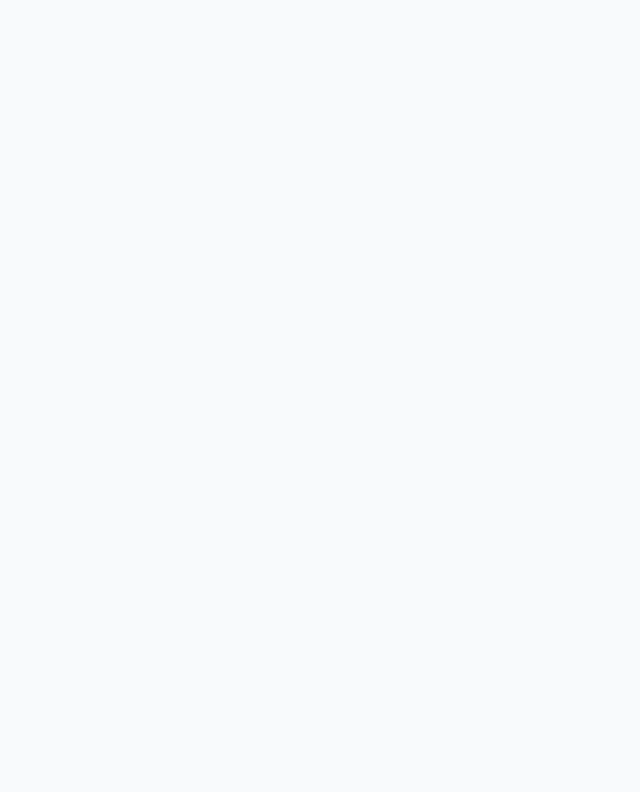
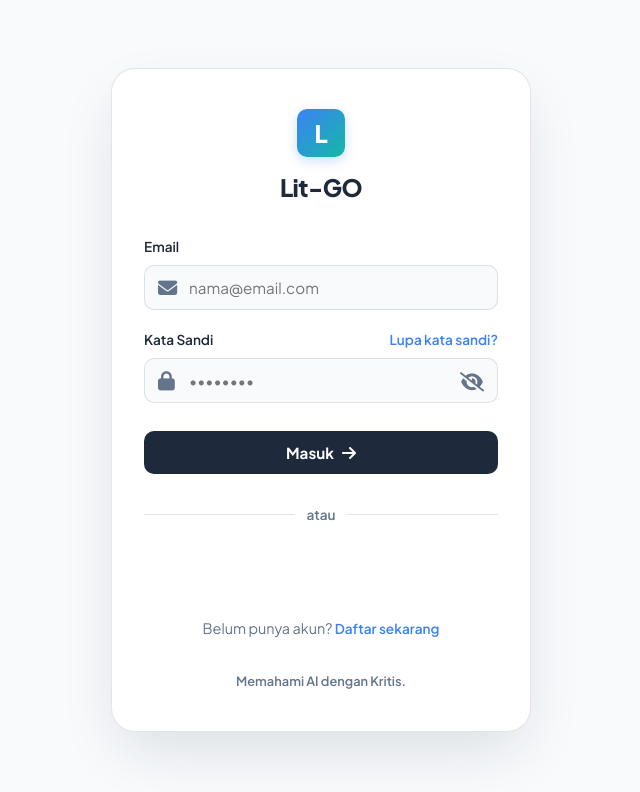
Before and after one commit to Vanderish/Lit-GO, a React (Vite) app: page /login in a window 1280 px wide. Before the commit this address had no page. Shown: the top 792 px of the page, without its empty margins (319-959 px from the left). Built offline with nearby package versions, Linux system fonts and the light colour scheme; no server answers.

Commit message:
login page & protected routes

```diff
--- a/package.json
+++ b/package.json
@@ -10,7 +10,10 @@
     "preview": "vite preview"
   },
   "dependencies": {
+    "@react-oauth/google": "^0.13.5",
     "chart.js": "^4.5.1",
+    "dotenv": "^17.4.2",
+    "jwt-decode": "^4.0.0",
     "react": "^19.2.8",
     "react-chartjs-2": "^5.3.1",
     "react-dom": "^19.2.8",
--- a/src/App.jsx
+++ b/src/App.jsx
@@ -5,16 +5,21 @@ import './App.css'; // Global import, tanpa module
 // Import komponen kamu
 import LandingPage from './pages/LandingPage/LandingPage';
 import Dashboard from './pages/Dashboard/Dashboard';
+import Login from './pages/Auth/Login';
+import ProtectedRoute from './routes/ProtectedRoutes';
 
 function App() {
   return (
     <Router>
       <Routes>
-        {/* Route untuk halaman utama */}
+        {/* Route Publik */}
         <Route path="/" element={<LandingPage />} />
+        <Route path="/login" element={<Login />} />
 
-        {/* Route untuk dashboard */}
-        <Route path="/dashboard" element={<Dashboard />} />
+        {/* Route yang Dilindungi (Hanya untuk user yang sudah login) */}
+        <Route element={<ProtectedRoute />}>
+          <Route path="/dashboard" element={<Dashboard />} />
+        </Route>
       </Routes>
     </Router>
   );
--- a/src/components/Navbar/Navbar.jsx
+++ b/src/components/Navbar/Navbar.jsx
@@ -4,8 +4,8 @@ import { useNavigate } from 'react-router-dom';
 export default function Navbar({ onRequestReset }) {
   const navigate = useNavigate();
 
-  const handleStartLearning = () => {
-    navigate('/dashboard');
+  const handleLogin = () => {
+    navigate('/login');
   };
 
   return (
@@ -24,7 +24,7 @@ export default function Navbar({ onRequestReset }) {
         </div>
 
         <div className="nav-hud">
-          <button className="btn-nav-cta" onClick={handleStartLearning}>Mulai Belajar</button>
+          <button className="btn-nav-cta" onClick={handleLogin}>Login</button>
           <button className="btn-reset" onClick={onRequestReset} title="Reset Progres Platform">
             <i className="fa-solid fa-rotate-right"></i>
           </button>
--- /dev/null
+++ b/src/pages/Auth/Login.css
@@ -0,0 +1,189 @@
+/* WRAPPER UTAMA - Memaksa letak di tengah layar */
+.login-wrapper {
+  min-height: 100vh;
+  display: flex;
+  flex-direction: column; /* Memastikan elemen berjejer atas-bawah ke tengah */
+  align-items: center;
+  justify-content: center;
+  padding: 24px;
+  position: relative;
+  overflow: hidden;
+  background-color: var(--bg);
+}
+
+/* KOTAK LOGIN */
+.login-card {
+  width: 100%;
+  max-width: 420px; /* Membatasi lebar kotak agar tidak kepanjangan */
+  background: var(--white);
+  border: 1px solid var(--line);
+  border-radius: var(--radius-lg);
+  padding: 40px 32px;
+  box-shadow: 0 24px 60px -12px rgba(30, 41, 59, 0.15);
+  position: relative;
+  z-index: 10;
+}
+
+/* HEADER BRAND */
+.brand-header {
+  text-align: center;
+  margin-bottom: 32px;
+  display: flex;
+  flex-direction: column;
+  align-items: center;
+}
+.brand-logo {
+  width: 48px;
+  height: 48px;
+  background: linear-gradient(135deg, var(--indigo), var(--teal));
+  color: var(--white);
+  border-radius: var(--radius-sm);
+  display: flex;
+  align-items: center;
+  justify-content: center;
+  font-family: var(--font-display);
+  font-size: 24px;
+  font-weight: 800;
+  margin-bottom: 12px;
+  box-shadow: 0 4px 12px rgba(59, 130, 246, 0.25);
+}
+.brand-title {
+  font-family: var(--font-display);
+  font-size: 24px;
+  font-weight: 800;
+  color: var(--navy);
+  letter-spacing: -0.02em;
+}
+
+/* INPUT FORM */
+.form-group {
+  margin-bottom: 20px;
+  width: 100%;
+}
+.label-row {
+  display: flex;
+  justify-content: space-between;
+  align-items: center;
+  margin-bottom: 8px;
+}
+.label-row label {
+  font-size: 0.85rem;
+  font-weight: 600;
+  color: var(--navy);
+}
+.link-text {
+  color: var(--indigo);
+  font-weight: 600;
+  font-size: 0.85rem;
+  transition: color 0.2s;
+}
+.link-text:hover { color: var(--navy); }
+
+/* BUNGKUS INPUT & IKON */
+.input-wrapper {
+  position: relative; /* Penting agar ikon tidak keluar melayang */
+  width: 100%;
+  display: block;
+}
+.input-icon {
+  position: absolute;
+  top: 50%;
+  transform: translateY(-50%);
+  color: var(--text-dim);
+  font-size: 1.2rem;
+  z-index: 2;
+}
+.input-icon.left { left: 14px; pointer-events: none; }
+.input-icon.right {
+  right: 14px;
+  cursor: pointer;
+  background: none;
+  border: none;
+  padding: 0;
+}
+.input-icon.right:hover { color: var(--navy); }
+
+/* KOTAK KETIK (TEXTFIELD) */
+.form-input {
+  width: 100%;
+  padding: 12px 14px 12px 44px; /* Padding kiri disisakan untuk ikon */
+  border: 1px solid var(--line);
+  border-radius: var(--radius-sm);
+  background: var(--bg);
+  color: var(--navy);
+  font-size: 0.95rem;
+  transition: all 0.2s;
+  box-sizing: border-box; /* Penting agar padding tidak mengubah width */
+}
+.form-input:focus {
+  outline: none;
+  border-color: var(--indigo);
+  background: var(--white);
+  box-shadow: 0 0 0 3px rgba(59, 130, 246, 0.15);
+}
+
+/* TOMBOL MASUK */
+.btn-submit {
+  width: 100%;
+  padding: 12px;
+  border-radius: var(--radius-sm);
+  background: var(--navy);
+  color: var(--white);
+  font-weight: 700;
+  font-size: 0.95rem;
+  border: none;
+  display: flex;
+  align-items: center;
+  justify-content: center;
+  gap: 8px;
+  transition: background 0.2s, transform 0.15s;
+  margin-top: 28px;
+  box-sizing: border-box;
+}
+.btn-submit:hover {
+  background: var(--indigo);
+  transform: translateY(-1px);
+}
+
+/* GARIS ATAU */
+.divider {
+  position: relative;
+  margin: 28px 0;
+  text-align: center;
+}
+.divider::before {
+  content: '';
+  position: absolute;
+  top: 50%;
+  left: 0;
+  width: 100%;
+  height: 1px;
+  background: var(--line);
+}
+.divider span {
+  position: relative;
+  background: var(--white);
+  padding: 0 12px;
+  font-size: 0.85rem;
+  font-weight: 600;
+  color: var(--text-dim);
+}
+
+/* LAIN-LAIN */
+.google-auth-wrapper {
+  display: flex;
+  justify-content: center;
+  margin-bottom: 24px;
+}
+.register-prompt {
+  text-align: center;
+  font-size: 0.9rem;
+  color: var(--text-dim);
+}
+.trust-badge {
+  text-align: center;
+  font-size: 0.8rem;
+  color: var(--text-dim);
+  margin-top: 32px;
+  font-weight: 600;
+}
--- /dev/null
+++ b/src/pages/Auth/Login.jsx
@@ -0,0 +1,135 @@
+import React, { useState } from 'react';
+import { GoogleOAuthProvider, GoogleLogin } from '@react-oauth/google';
+import { useNavigate } from 'react-router-dom';
+import { jwtDecode } from 'jwt-decode';
+import './Login.css';
+
+const Login = () => {
+  const navigate = useNavigate();
+  const [email, setEmail] = useState('');
+  const [password, setPassword] = useState('');
+  const [showPassword, setShowPassword] = useState(false);
+
+  const clientId = import.meta.env.VITE_OAUTH_SECRET;
+
+  // Handle Login Manual (Email & Password)
+  const handleManualLogin = (e) => {
+    e.preventDefault();
+    console.log('Login manual dengan:', email, password);
+    // Tambahkan logika autentikasi manual kamu di sini
+  };
+
+  // Handle Login Sukses Google
+  const handleGoogleSuccess = (credentialResponse) => {
+    const userDetail = jwtDecode(credentialResponse.credential);
+    console.log('Login Google Berhasil! Data User:', userDetail);
+    localStorage.setItem('user_data', JSON.stringify(userDetail));
+    alert(`Selamat datang, ${userDetail.name}!`);
+    navigate('/dashboard');
+  };
+
+  return (
+    // Tempel Client ID kamu di clientId di bawah ini
+    <GoogleOAuthProvider clientId={`${clientId}`}>
+      {/* bg-grid dipisah dari login-wrapper agar tidak menarik z-index ke belakang */}
+      <div className="login-wrapper">
+        <div className="bg-grid"></div>
+        <div className="bg-glow"></div>
+        <div className="bg-glow2"></div>
+
+        <main className="login-card">
+
+          {/* Logo / Brand Area */}
+          <div className="brand-header">
+            <div className="brand-logo">L</div>
+            <h1 className="brand-title">Lit-GO</h1>
+          </div>
+
+          <form onSubmit={handleManualLogin}>
+
+            {/* Email Input */}
+            <div className="form-group">
+              <div className="label-row">
+                <label htmlFor="email">Email</label>
+              </div>
+              <div className="input-wrapper">
+                <i className="input-icon left fa-solid fa-envelope"></i>
+                <input
+                  type="email"
+                  id="email"
+                  className="form-input"
+                  placeholder="nama@email.com"
+                  required
+                  value={email}
+                  onChange={(e) => setEmail(e.target.value)}
+                />
+              </div>
+            </div>
+
+            {/* Password Input */}
+            <div className="form-group">
+              <div className="label-row">
+                <label htmlFor="password">Kata Sandi</label>
+                <a href="#forgot" className="link-text">Lupa kata sandi?</a>
+              </div>
+              <div className="input-wrapper">
+                <i className="input-icon left fa-solid fa-lock"></i>
+                <input
+                  type={showPassword ? "text" : "password"}
+                  id="password"
+                  className="form-input"
+                  style={{ paddingRight: '48px' }}
+                  placeholder="••••••••"
+                  required
+                  value={password}
+                  onChange={(e) => setPassword(e.target.value)}
+                />
+                <button
+                  type="button"
+                  className="input-icon right"
+                  onClick={() => setShowPassword(!showPassword)}
+                >
+                  <i className={`fa-solid ${showPassword ? "fa-eye" : "fa-eye-slash"}`}></i>
+                </button>
+              </div>
+            </div>
+
+            {/* Submit Button */}
+            <button type="submit" className="btn-submit">
+              Masuk <i className="fa-solid fa-arrow-right" style={{ fontSize: '16px' }}></i>
+            </button>
+          </form>
+
+          {/* Divider */}
+          <div className="divider">
+            <span>atau</span>
+          </div>
+
+          {/* Google OAuth Login Button */}
+          <div className="google-auth-wrapper">
+            <GoogleLogin
+              onSuccess={handleGoogleSuccess}
+              onError={() => console.log('Proses Login Google Gagal')}
+              useOneTap
+              shape="rectangular"
+              theme="outline"
+              text="signin_with"
+              size="large"
+            />
+          </div>
+
+          <div className="register-prompt">
+            Belum punya akun? <a href="#register" className="link-text">Daftar sekarang</a>
+          </div>
+
+          <div className="trust-badge">
+            Memahami AI dengan Kritis.
+          </div>
+
+        </main>
+      </div>
+    </GoogleOAuthProvider>
+  );
+};
+
+export default Login;
--- /dev/null
+++ b/src/routes/ProtectedRoutes.jsx
@@ -0,0 +1,11 @@
+import { Navigate, Outlet } from 'react-router-dom';
+
+const ProtectedRoute = () => {
+  const isAuthenticated = localStorage.getItem('user_data');
+  if (!isAuthenticated) {
+    return <Navigate to="/login" replace />;
+  }
+  return <Outlet />;
+};
+
+export default ProtectedRoute;
```
Also changed, not shown: 2 other files (tests, documents, lock files or other folders).
